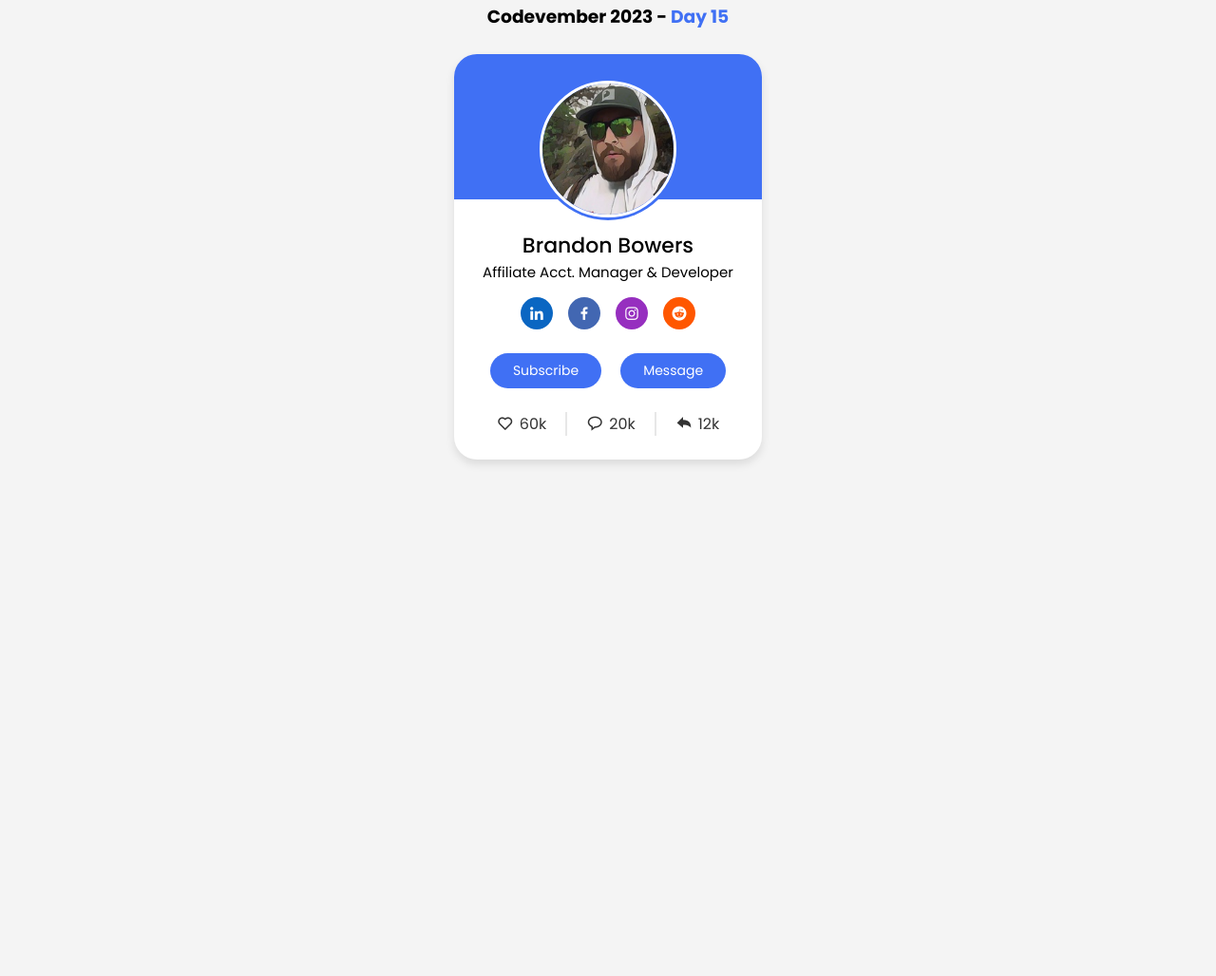
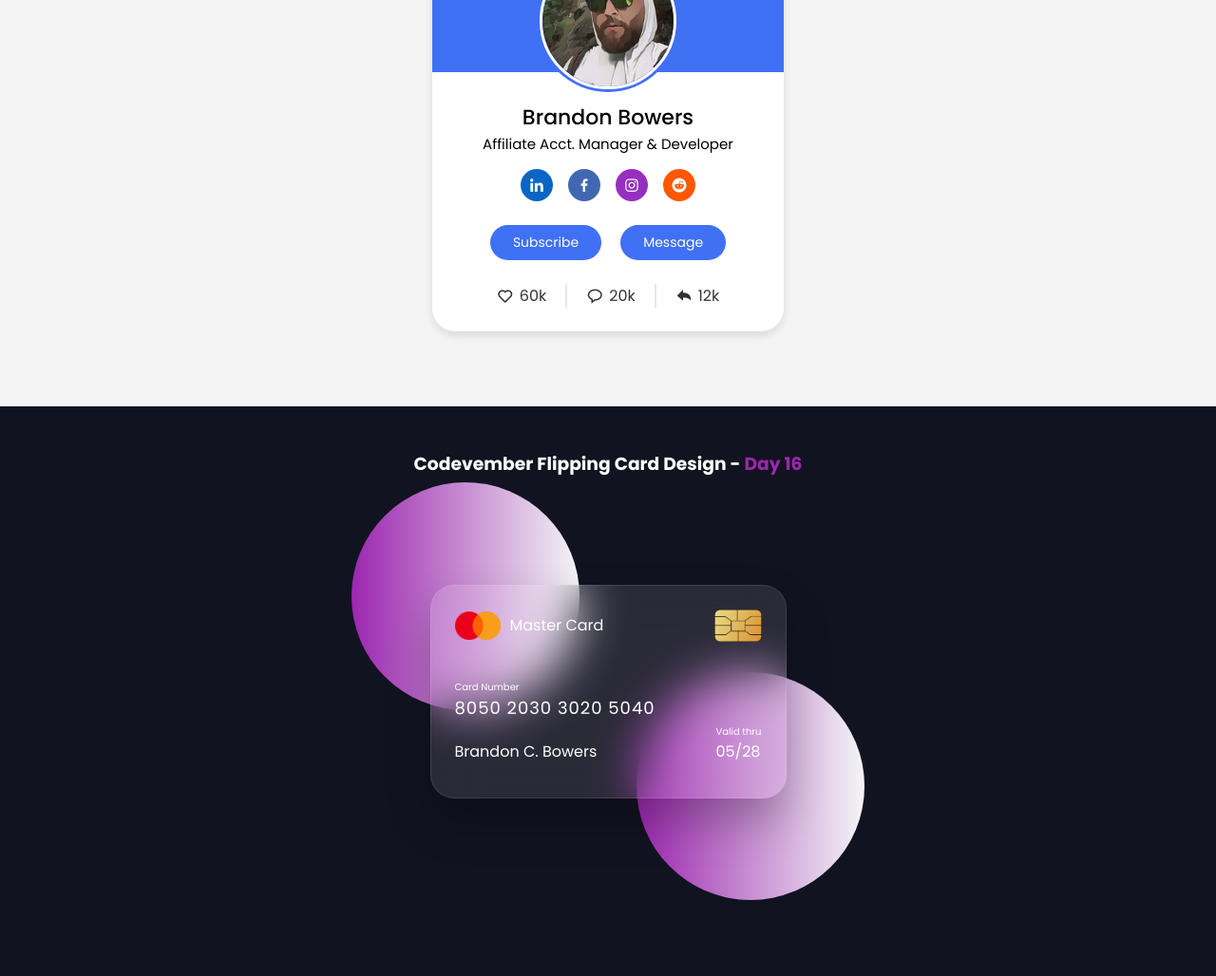
Before and after one commit to Bowers96/codevember-23, a plain HTML site: page index.html in a window 1280 px wide. Shown: the part 157-1185 px from the top of the page at 95% size. Before the commit the page ends 800 px from the top, so only its background shows below. Drawn offline with nearby package versions, Linux system fonts and the light colour scheme.

Commit message:
flipping card design - day 16

```diff
--- a/index.html
+++ b/index.html
@@ -3,7 +3,7 @@
 <head>
     <meta charset="UTF-8">
     <meta name="viewport" content="width=device-width, initial-scale=1.0">
-    <title>Profile Card UI Design</title>
+    <title>Codevember 2023</title>
 
     <!-- CSS-->
     <link rel="stylesheet" href="style.css" />
@@ -15,7 +15,7 @@
 </head>
 <body>
     <div class="codevember-wrapper">
-        <h3 class="day">Codevember 2023 - <span style="color: #4070f4;">Day 15</span></h3>
+        <h3 class="day">Codevember 2023 Profile Card - <span style="color: #4070f4;">Day 15</span></h3>
         <div class="profile-card">
             <div class="image">
                 <img src="profile.jpg" alt="" class="profile-img">
@@ -61,6 +61,44 @@
                 </div>
             </div>
         </div>
+        <h3 style="color: #fff;" class="day flipping">Codevember  Flipping Card Design - <span style="color: #9c27b0;">Day 16</span></h3>
+
+        <section>
+            <div class="container">
+                <div class="card front-face">
+                    <header>
+                        <span class="logo">
+                            <img src="images/logo.png" alt="" />
+                            <h5>Master Card</h5>
+                        </span>
+                        <img src="images/chip.png" alt="" class="chip" />
+                    </header>
+
+                    <div class="card-details">
+                        <div class="name-number">
+                            <h6>Card Number</h6>
+                            <h5 class="number">8050 2030 3020 5040</h5>
+                            <h5 class="name">Brandon C. Bowers</h5>
+                        </div>
+
+                        <div class="valid-date">
+                            <h6>Valid thru</h6>
+                            <h5>05/28</h5>
+                        </div>
+                    </div>
+                </div>
+
+                <div class="card back-face">
+                    <h6>For customer service call +1 (907) 123 9876 or email at mastercard@gmail.com</h6>
+                    <span class="magnetic-strip"></span>
+                    <div class="signature"><i>005</i></div>
+                    <h5>Lorem ipsum dolor, sit amet consectetur adipisicing elit. Harum ad eveniet repellendus omnis.
+                        Aperiam asperiores deserunt consequatur ipsum similique totam libero,
+                        temporibus nulla quod quas eaque ab impedit id mollitia?
+                    </h5>
+                </div>
+            </div>
+        </section>
     </div>
 </body>
 </html>
--- a/style.css
+++ b/style.css
@@ -9,10 +9,6 @@
 }
 
 body {
-    height: 100vh;
-    display: flex;
-    align-items: center;
-    justify-content: center;
     background-color: #f4f4f4;
 }
 
@@ -22,10 +18,12 @@ body {
     align-items: center;
 }
 
-.day {
+.codevember-wrapper .day {
+   margin-top: 25px;
    margin-bottom: 25px;
 }
 
+/* Profile Card */
 .profile-card {
     display: flex;
     flex-direction: column;
@@ -149,3 +147,163 @@ body {
 .data:last-child {
     border-right: none;
 }
+
+/* Flipping Card Design */
+
+.flipping {
+    position: relative;
+    top: 100px;
+    z-index: 1;
+}
+section {
+    position: relative;
+    min-height: 75vh;
+    width: 100%;
+    background: #121321;
+    display: flex;
+    align-items: center;
+    justify-content: center;
+    color: #fff;
+    perspective: 1000px;
+}
+
+section::before {
+    content: "";
+    position: absolute;
+    height: 240px;
+    width: 240px;
+    border-radius: 50%;
+    transform: translate(-150px, -100px);
+    background: linear-gradient(90deg, #9c27b0, #f3f5f5);
+}
+
+section::after {
+    content: "";
+    position: absolute;
+    height: 240px;
+    width: 240px;
+    border-radius: 50%;
+    transform: translate(150px, 100px);
+    background: linear-gradient(90deg, #9c27b0, #f3f5f5);
+}
+
+.container {
+    position: relative;
+    height: 225px;
+    width: 375px;
+    z-index: 100;
+    transition: 0.6s;
+    transform-style: preserve-3d;
+}
+
+.container:hover {
+    transform: rotateY(180deg);
+}
+
+.container .card {
+    position: absolute;
+    height: 100%;
+    width: 100%;
+    padding: 25px;
+    border-radius: 25px;
+    backdrop-filter: blur(25px);
+    background: rgba(255, 255, 255, 0.1);
+    box-shadow: 0 25px 45px rgba(0, 0, 0, 0.25);
+    border: 1px solid rgba(255, 255, 255, 0.1);
+    backface-visibility: hidden;
+}
+
+.front-face header,
+.front-face .logo {
+    display: flex;
+    align-items: center;
+}
+
+.front-face header {
+    justify-content: space-between;
+}
+
+.front-face .logo img {
+    width: 48px;
+    margin-right: 10px;
+}
+
+h5 {
+    font-size: 16px;
+    font-weight: 400;
+}
+
+.front-face .chip {
+    width: 50px;
+}
+
+.front-face .card-details {
+    display: flex;
+    margin-top: 40px;
+    align-items: flex-end;
+    justify-content: space-between;
+}
+
+h6 {
+    font-size: 10px;
+    font-weight: 400;
+}
+
+h5.number {
+    font-size: 18px;
+    letter-spacing: 1px;
+}
+
+h5.name {
+    margin-top: 20px;
+}
+
+.card.back-face {
+    border: none;
+    padding: 15px 25px 25px 25px;
+    transform: rotateY(180deg);
+}
+
+.card.back-face h6 {
+    font-size: 8px;
+}
+
+.card.back-face .magnetic-strip {
+    position: absolute;
+    top: 40px;
+    left: 0;
+    height: 45px;
+    width: 100%;
+    background: #000;
+}
+
+.card.back-face .signature {
+    display: flex;
+    justify-content: flex-end;
+    align-items: center;
+    margin-top: 80px;
+    height: 40px;
+    width: 85%;
+    border-radius: 6px;
+    background: repeating-linear-gradient(
+        #fff,
+        #fff 3px,
+        #efefef 0px,
+        #efefef 9px
+    );
+}
+
+.signature i {
+    color: #000;
+    font-size: 12px;
+    padding: 4px 6px;
+    border-radius: 4px;
+    background-color: #fff;
+    margin-right: -30px;
+    z-index: -1;
+}
+
+.card.back-face h5 {
+    font-size: 8px;
+    margin-top: 15px;
+}
```
Also changed, not shown: images/chip.png (added), images/logo.png (added).
